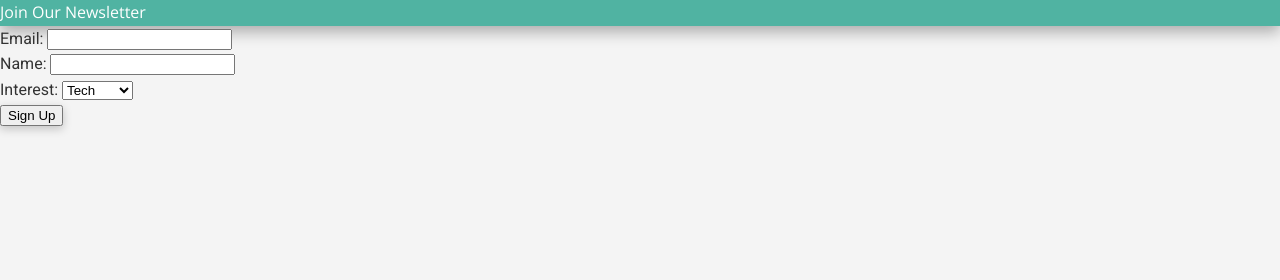
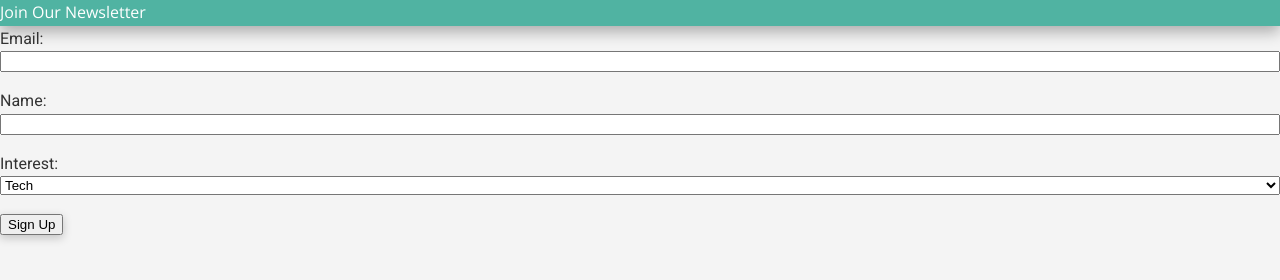
Before and after one commit to kainatkhan14/project1, a plain HTML site: page index.html in a window 1280 px wide. Drawn offline with nearby package versions, Linux system fonts and the light colour scheme; files that its build step writes are made by us from their sources.

Commit message:
Update style.css
added form group style

```diff
--- a/css/style.css
+++ b/css/style.css
@@ -31,3 +31,10 @@ header, button {
 header:hover, button:hover {
   box-shadow: 0px 6px 15px rgba(0, 0, 0, 0.3);
 }
+/* Form Styles */
+.form-group {
+  width: 100%;
+  display: flex;
+  flex-direction: column;
+  margin-bottom: 1rem;
+}
```
